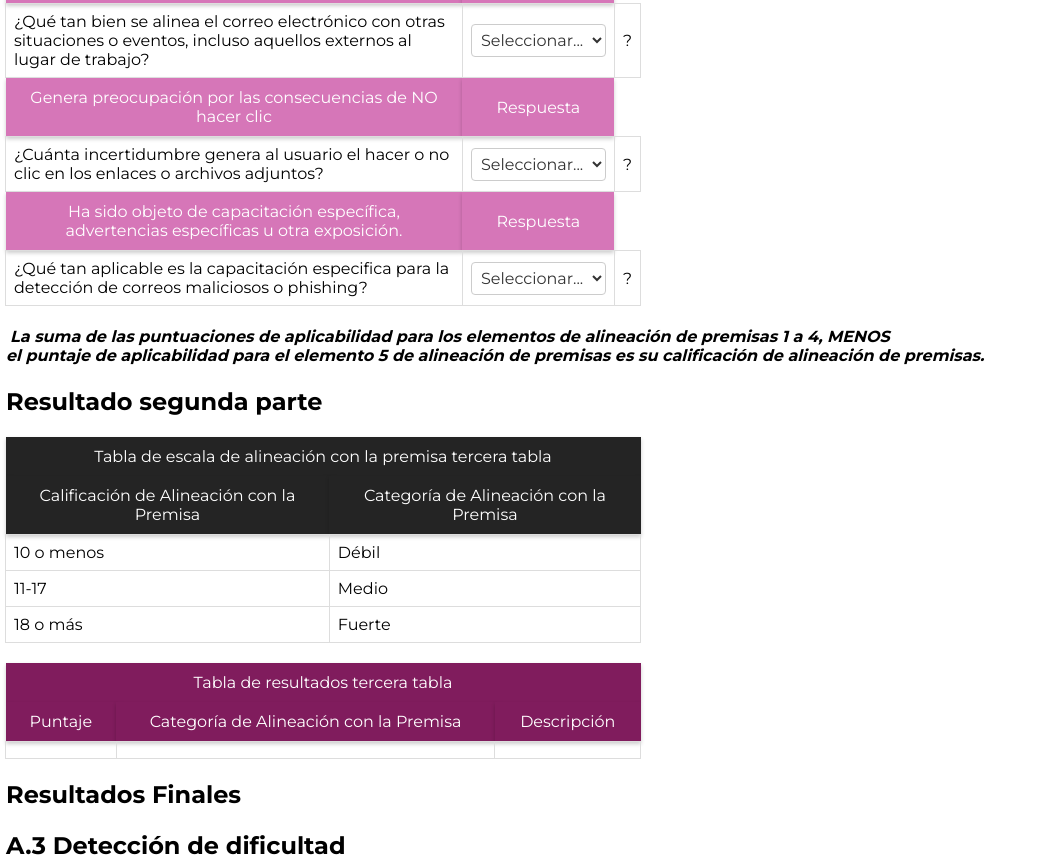
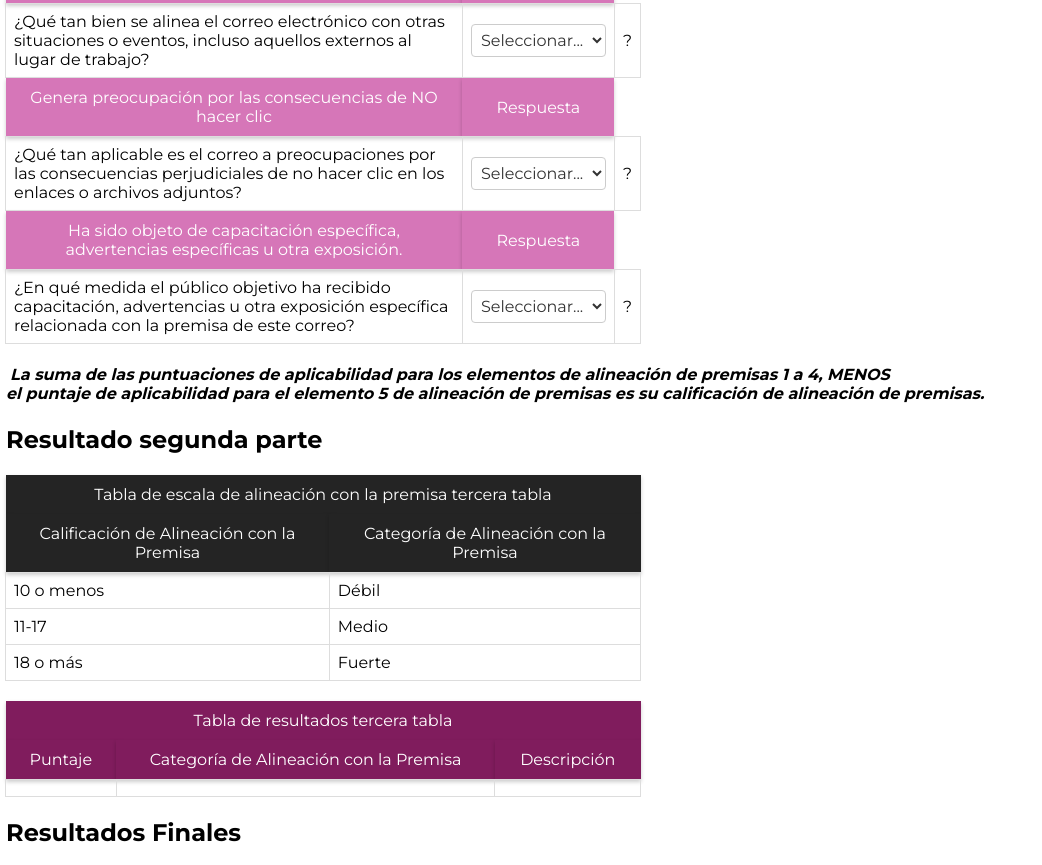
Before and after one commit to KaterinaPenaloza/phishing-score-calculator, a website: page index.html in a window 1280 px wide. Shown: the part 4480-5345 px from the top of the page, without its empty margins (0-1042 px from the left). Drawn offline with Linux system fonts and the light colour scheme.

Commit message:
Fix/redaccion preguntas (#8)

```diff
--- a/index.html
+++ b/index.html
@@ -942,7 +942,8 @@
         <!-- Pregunta 4 -->
         <tr>
             <td>
-                ¿Cuánta incertidumbre genera al usuario el hacer o no clic en los enlaces o archivos adjuntos?
+                ¿Qué tan aplicable es el correo a preocupaciones por las consecuencias perjudiciales de
+                no hacer clic en los enlaces o archivos adjuntos?
             </td>
             <td>
                 <select name="A2Q4" onchange="calculateScore()">
@@ -956,7 +957,7 @@
             </td>
             <td class="tooltip td-invisible">
                 ?
-                <div class="tooltiptext">se está evaluando el nivel de duda o preocupación que puede surgir en la mente
+                <div class="tooltiptext">Se está evaluando el nivel de duda o preocupación que puede surgir en la mente
                     del usuario al enfrentar la decisión de interactuar con elementos como enlaces o archivos adjuntos
                     en un mensaje. La incertidumbre puede estar relacionada con la autenticidad del remitente, la
                     seguridad de los enlaces o la posibilidad de que los archivos adjuntos contengan contenido
@@ -972,7 +973,7 @@
         <!-- Pregunta 5 -->
         <tr>
             <td>
-                ¿Qué tan aplicable es la capacitación especifica para la detección de correos maliciosos o phishing?
+                ¿En qué medida el público objetivo ha recibido capacitación, advertencias u otra exposición específica relacionada con la premisa de este correo?
             </td>
             <td>
                 <select name="A2Q5" onchange="calculateScore()">
```
